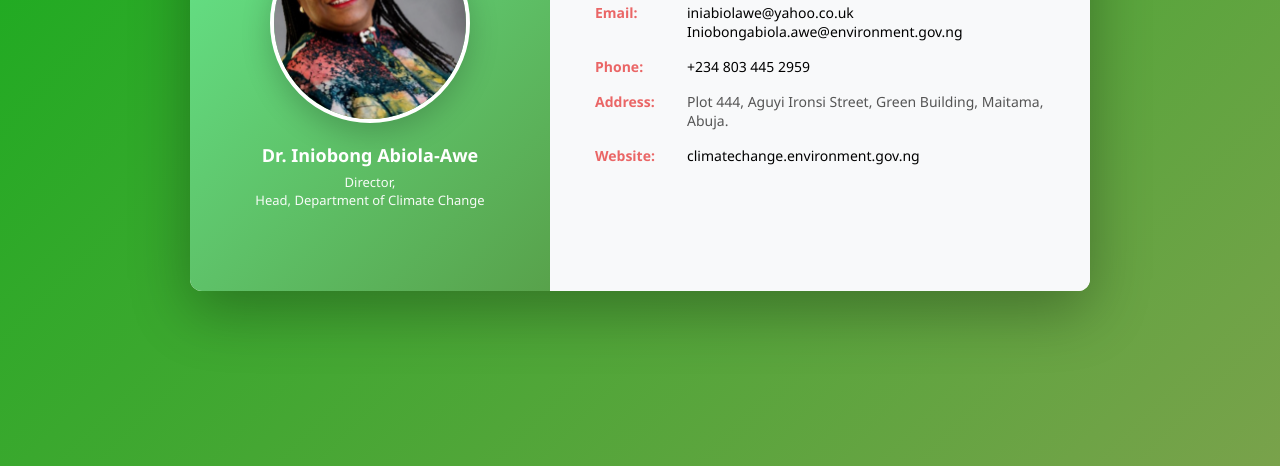
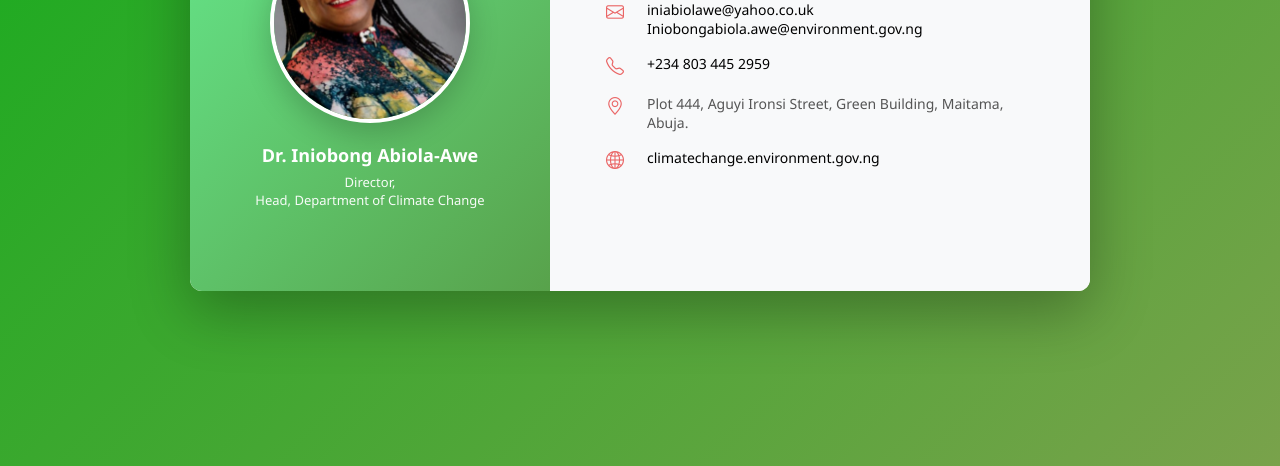
Before and after one commit to Terryems/iniobong, a plain HTML site: page index.html in a window 1280 px wide. Shown: the part 334-800 px from the top of the page. Drawn offline with nearby package versions, Linux system fonts and the light colour scheme.

Commit message:
Update index.html

```diff
--- a/index.html
+++ b/index.html
@@ -3,6 +3,7 @@
 <head>
     <meta charset="UTF-8">
     <meta name="viewport" content="width=device-width, initial-scale=1.0">
+    <link rel="stylesheet" href="https://cdn.jsdelivr.net/npm/bootstrap-icons@1.10.5/font/bootstrap-icons.css">
     <title>Professional Business Card</title>
     <style>
         * {
@@ -118,7 +119,11 @@
         .contact-item .label {
             font-weight: 600;
             color: #ea6666;
-            min-width: 80px;
+            min-width: 40px;
+            display: flex;
+            align-items: center;
+            justify-content: center;
+            font-size: 18px;
         }
 
         .contact-item .value {
@@ -144,6 +149,19 @@
             margin-left: 8px;
             font-weight: 600;
             text-decoration: none;
+        }
+
+        /* accessibility helper for screen-reader-only text */
+        .sr-only {
+            position: absolute;
+            width: 1px;
+            height: 1px;
+            padding: 0;
+            margin: -1px;
+            overflow: hidden;
+            clip: rect(0, 0, 0, 0);
+            white-space: nowrap;
+            border: 0;
         }
 
 
@@ -210,27 +228,32 @@
 
             <div class="contact-info">
                 <div class="contact-item">
-                    <span class="label">LinkedIn:</span>
+                    <span class="label" aria-hidden="true"><i class="bi bi-linkedin"></i></span>
+                    <span class="sr-only">LinkedIn</span>
                     <span class="value"><a href="https://linkedin.com/in/iniabiolawe" target="_blank">linkedin.com/in/iniabiolawe</a></span>
                 </div>
 
-                 <div class="contact-item">
-                    <span class="label">Email:</span>
-                    <span class="value"><a href="mailto:iniabiolawe@yahoo.co.uk">iniabiolawe@yahoo.co.uk <br>Iniobongabiola.awe@environment.gov.ng</a></span>
+                <div class="contact-item">
+                    <span class="label" aria-hidden="true"><i class="bi bi-envelope"></i></span>
+                    <span class="sr-only">Email</span>
+                    <span class="value"><a href="mailto:iniabiolawe@yahoo.co.uk">iniabiolawe@yahoo.co.uk</a><br><a href="mailto:Iniobongabiola.awe@environment.gov.ng">Iniobongabiola.awe@environment.gov.ng</a></span>
                 </div>
 
                 <div class="contact-item">
-                    <span class="label">Phone:</span>
+                    <span class="label" aria-hidden="true"><i class="bi bi-telephone"></i></span>
+                    <span class="sr-only">Phone</span>
                     <span class="value"><a href="tel:+2348034452959">+234 803 445 2959</a></span>
                 </div>
 
                 <div class="contact-item">
-                    <span class="label">Address:</span>
+                    <span class="label" aria-hidden="true"><i class="bi bi-geo-alt"></i></span>
+                    <span class="sr-only">Address</span>
                     <span class="value">Plot 444, Aguyi Ironsi Street, Green Building, Maitama, Abuja.</span>
                 </div>
 
                 <div class="contact-item">
-                    <span class="label">Website:</span>
+                    <span class="label" aria-hidden="true"><i class="bi bi-globe2"></i></span>
+                    <span class="sr-only">Website</span>
                     <span class="value"><a href="https://climatechange.environment.gov.ng/" target="_blank">climatechange.environment.gov.ng</a></span>
                 </div>
             </div>
```
